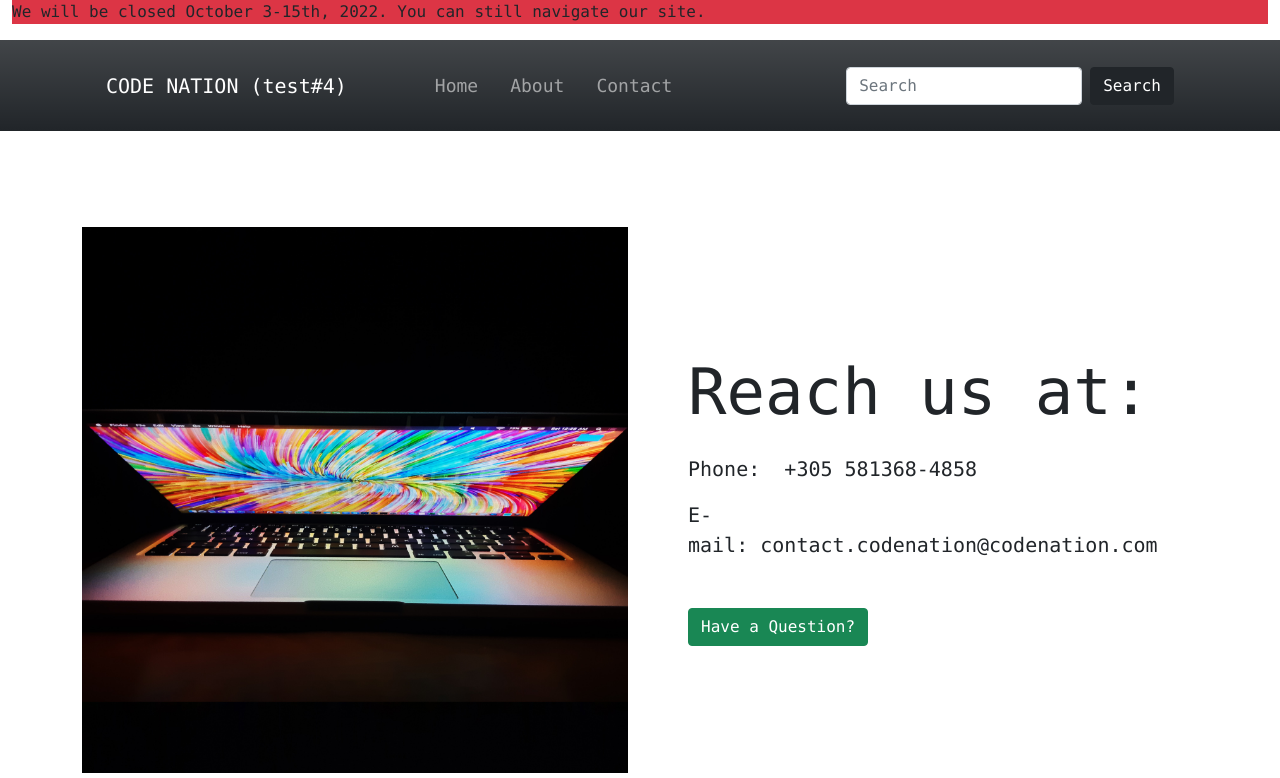
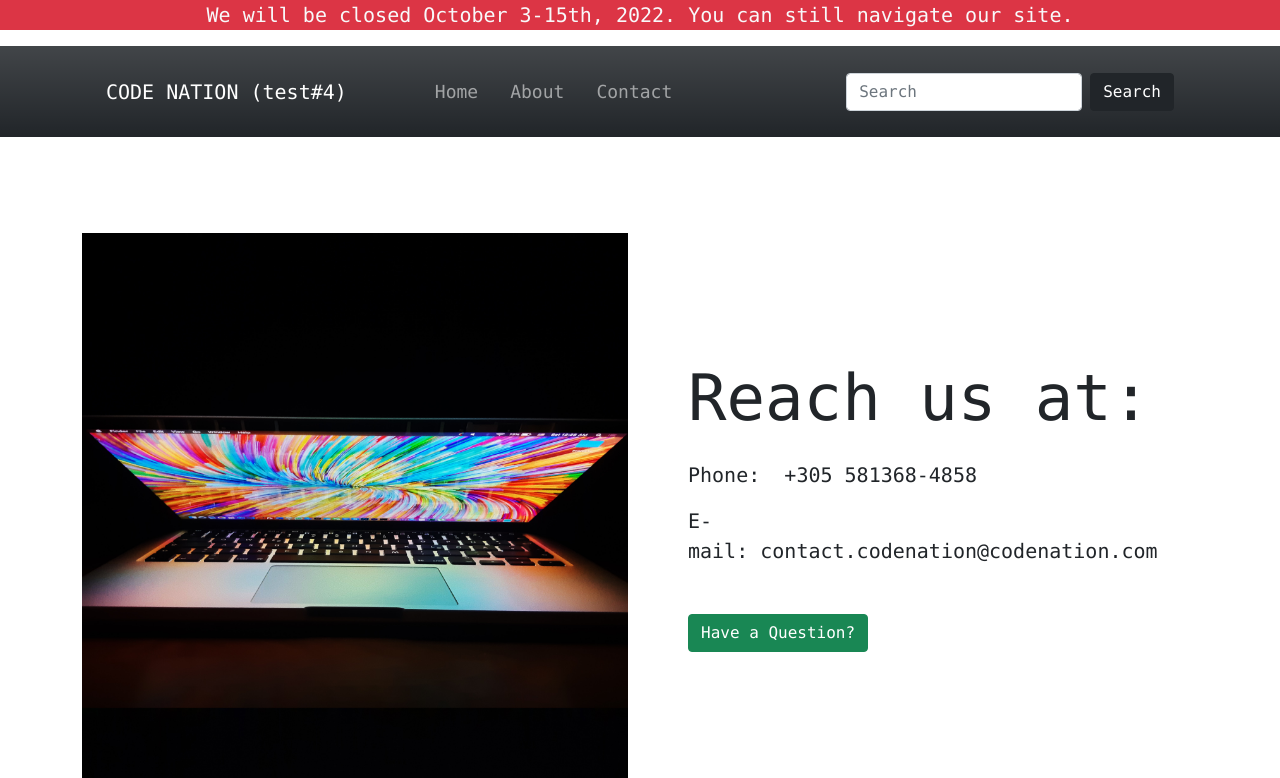
Before and after one commit to kev-web/django-pet-store, a Django app: page /contact/ in a window 1280 px wide. Shown: the top 778 px of the page. Run offline with Django 4.2, Linux system fonts and the light colour scheme.

Commit message:
removed div.container from top news bar

```diff
--- a/simbapp/templates/simbapp/base.html
+++ b/simbapp/templates/simbapp/base.html
@@ -13,9 +13,7 @@
 </head>
 <body>
 
-  <div class="container-fluid">
-    <p class="bg-danger text-dark">We will be closed October 3-15th, 2022. You can still navigate our site.</p>
-  </div>
+  <p class="bg-danger text-light lead text-center">We will be closed October 3-15th, 2022. You can still navigate our site.</p>
 
   <div class="container-fluid bg-dark bg-gradient text-light mb-5">
     <div class="container">
```
